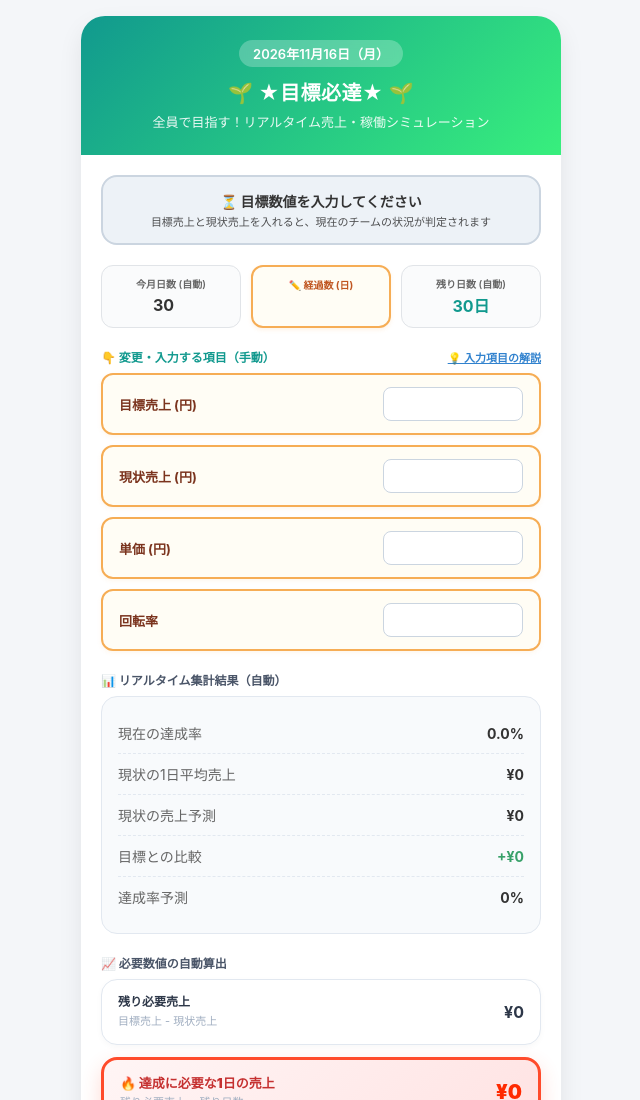
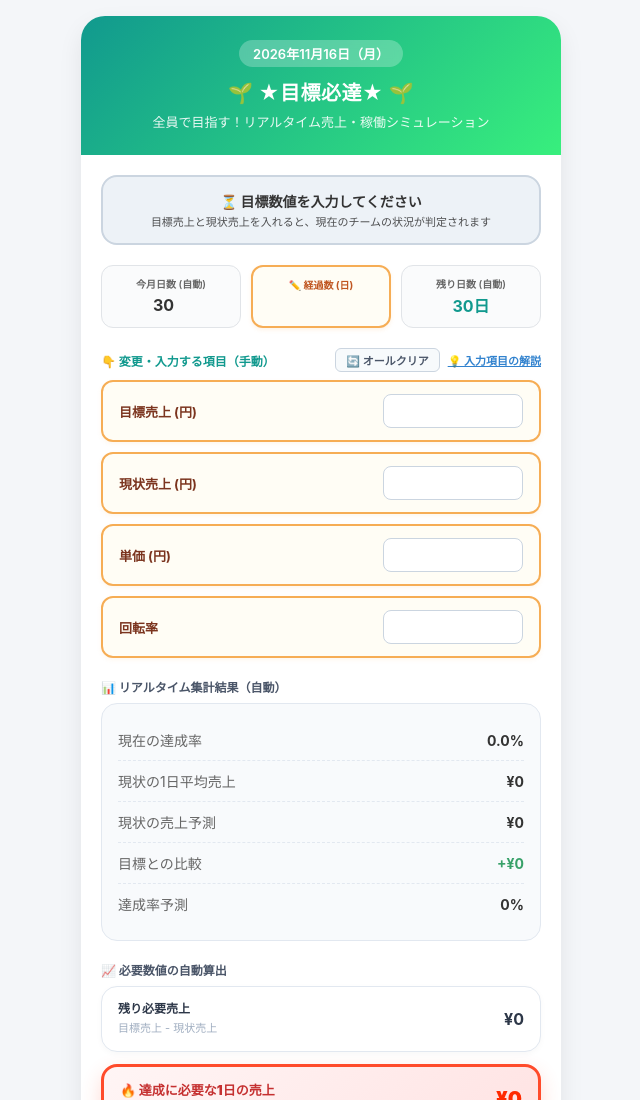
Before and after one commit to 24flh72-jpg/mokuhyo2, a plain HTML site: page index.html in a window 1280 px wide. Shown: the top 1100 px of the page, without its empty margins (319-959 px from the left). Drawn offline with Linux system fonts and the light colour scheme.

Commit message:
Update index.html

```diff
--- a/index.html
+++ b/index.html
@@ -155,6 +155,24 @@
             display: flex;
             align-items: center;
             justify-content: space-between;
+        }
+
+        /* オールクリアボタンのスタイル */
+        .all-clear-btn {
+            background-color: #f7fafc;
+            color: #4a5568;
+            border: 1px solid #cbd5e0;
+            padding: 3px 10px;
+            font-size: 11px;
+            font-weight: bold;
+            border-radius: 6px;
+            cursor: pointer;
+            transition: all 0.2s;
+        }
+        .all-clear-btn:hover {
+            background-color: #edf2f7;
+            border-color: #a0aec0;
+            color: #2d3748;
         }
 
         .help-toggle {
@@ -392,7 +410,10 @@
             <!-- 目標・実績の入力 -->
             <div class="section-label">
                 <span>👇 変更・入力する項目（手動）</span>
-                <span class="help-toggle" onclick="toggleHelp()">💡 入力項目の解説</span>
+                <div style="display: flex; gap: 8px; align-items: center;">
+                    <button type="button" class="all-clear-btn" onclick="allClearInputs()">🔄 オールクリア</button>
+                    <span class="help-toggle" onclick="toggleHelp()">💡 入力項目の解説</span>
+                </div>
             </div>
 
             <div id="help-box" class="help-box">
@@ -499,6 +520,18 @@
         function toggleHelp() {
             const box = document.getElementById('help-box');
             box.style.display = box.style.display === 'block' ? 'none' : 'block';
+        }
+
+        // 手動入力項目のすべてを一括クリアする関数
+        function allClearInputs() {
+            if (confirm("手動入力の数値をすべてクリアしますか？")) {
+                document.getElementById('passed-days').value = '';
+                document.getElementById('target-sales').value = '';
+                document.getElementById('current-sales').value = '';
+                document.getElementById('unit-price').value = '';
+                document.getElementById('turnover-rate').value = '';
+                updateSimulation(); // クリアと同時に計算結果も更新
+            }
         }
 
         // 千円単位（千の位で四捨五入して下3桁を0にする）
```
